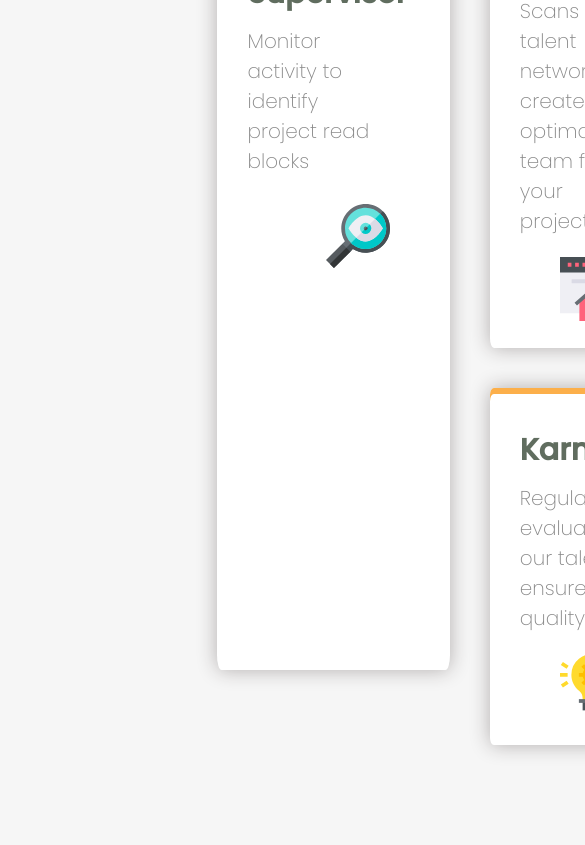
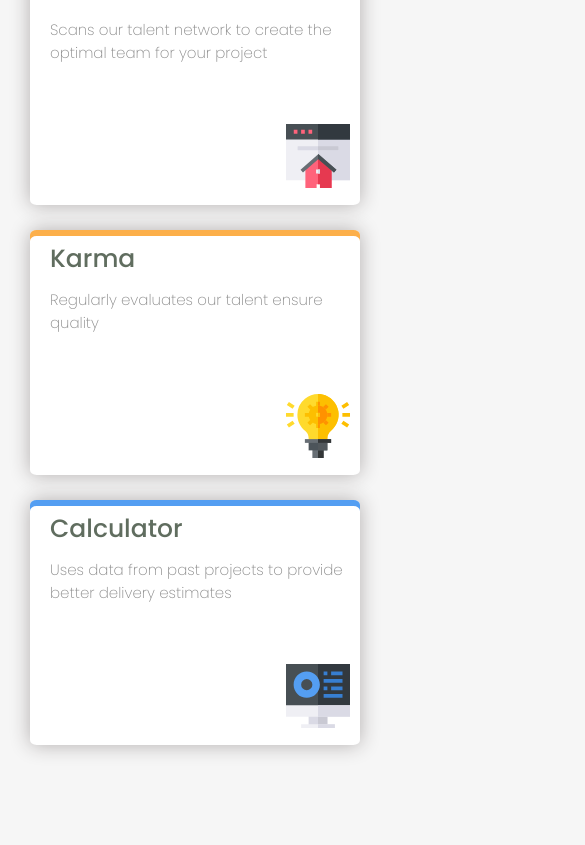
Before and after one commit to Redoyan2/Qtec-Task, a plain HTML site: page index.html in a window 390 px wide. Shown: the part 772-1617 px from the top of the page, 585 px wide, since content can reach past the window. After the commit the page ends 1577 px from the top, so only its background shows below. Drawn offline with Linux system fonts and the light colour scheme.

Commit message:
responsive

```diff
--- a/Css/style.css
+++ b/Css/style.css
@@ -1,5 +1,6 @@
 @import url('https://fonts.googleapis.com/css2?family=Poppins:ital,wght@0,200;0,500;1,300;1,500&display=swap');
 
+/*Desktop */
 * {
     margin: 0;
     padding: 0;
@@ -42,8 +43,7 @@ body {
 }
 
 .Item-section {
-    margin: 100px 200px 100px 200px ;
-
+    margin: 100px 200px 100px 200px;
     display: grid;
     gap: 40px;
 
@@ -52,11 +52,10 @@ body {
 .supervisor {
     grid-column: 1;
     grid-row: 1;
-    margin:30% 0% 30% 7%;
+    margin: 30% 0% 30% 7%;
     padding: 40px 60px 7px 30px;
-    box-shadow: black;
     border-radius: 2%;
-    box-shadow: 0px 6px 0px  hsl(180, 62%, 55%) inset , 0px 0px 20px 0px rgb(177, 173, 173);
+    box-shadow: 0px 6px 0px hsl(180, 62%, 55%) inset, 0px 0px 20px 0px rgb(177, 173, 173);
     background-color: white;
 }
 
@@ -67,48 +66,188 @@ body {
     gap: 40px;
 
 }
-.team-builder-1{
+
+.team-builder-1 {
     grid-column: 1;
     grid-row: 1;
-    border-radius:2%;
+    border-radius: 2%;
     margin: 0%;
     padding: 40px 60px 20px 30px;
-    box-shadow: 0px 6px 0px  hsl(0, 78%, 62%) inset , 0px 0px 20px 0px rgb(177, 173, 173);
+    box-shadow: 0px 6px 0px hsl(0, 78%, 62%) inset, 0px 0px 20px 0px rgb(177, 173, 173);
     background-color: white;
 }
-.team-builder-2{
+
+.team-builder-2 {
     grid-column: 1;
     grid-row: 2;
     border-radius: 2%;
     padding: 40px 60px 20px 30px;
-    box-shadow: 0px 6px 0px  hsl(34, 97%, 64%) inset , 0px 0px 20px 0px rgb(177, 173, 173) ;
+    box-shadow: 0px 6px 0px hsl(34, 97%, 64%) inset, 0px 0px 20px 0px rgb(177, 173, 173);
     background-color: white;
 }
 
 .calculator {
     grid-column: 3;
     grid-row: 1;
-    margin:30% 7% 30% 0%;
+    margin: 30% 7% 30% 0%;
     padding: 40px 60px 10px 30px;
-    box-shadow:0px 6px 0px  hsl(212, 86%, 64%) inset, 0px 0px 20px 0px rgb(177, 173, 173);
+    box-shadow: 0px 6px 0px hsl(212, 86%, 64%) inset, 0px 0px 20px 0px rgb(177, 173, 173);
 
     border-radius: 2%;
     background-color: white;
 }
 
-.images{
+.images {
     padding-top: 20%;
     text-align: right;
 }
-.Item-section p{
+
+.Item-section p {
     font-size: 20px;
     font-weight: 200;
     padding-top: 10px;
     color: #888888;
 }
-.Item-section h2{
+
+.Item-section h2 {
     font-size: 30px;
     font-weight: 600;
     color: #606d5f;
+}
+
+
+@media (max-width: 1440px) {
+
+    .herder-1 {
+        font-size: 250%;
+
+    }
+
+    .herder-2 {
+        font-size: 250%;
+
+    }
+    .head-details {
+        font-size: 17px;
+    }
+
+    .Item-section {
+        margin: 80px 100px 80px 100px;
+        gap: 35px;
+
+    }
+
+    .supervisor {
+        grid-column: 1;
+        grid-row: 1;
+        margin: 35% 0% 35% 7%;
+        padding: 40px 40px 7px 30px;
+    }
+
+
+    .calculator {
+        grid-column: 3;
+        grid-row: 1;
+        margin: 40% 7% 40% 0%;
+        padding: 40px 30px 10px 30px;
+    }
+
+    .Item-section p {
+        font-size: 15px;
+    }
+
+    .Item-section h2 {
+        font-size:25px;
+        font-weight: 500;
+    }
+}
+
+
+/*tablet response*/
+@media (max-width: 576px) {
+    .head-section {
+        text-align: center;
+        margin-top: 50px;
+    }
+
+    .herder-1 {
+        font-size: 220%;
+        margin: 0px 30px;
+    }
+
+    .herder-2 {
+        font-size: 220%;
+        margin: 0px 30px;
+    }
+
+    .head-details {
+        font-size: 20px;
+        margin: 20px 30px;
+    }
+
+    .Item-section {
+        margin: 60px 30px;
+        display: grid;
+        gap: 25px;
+    }
+
+    .supervisor {
+        grid-column: 1;
+        grid-row: 1;
+        margin: 0% 0% 0% 0%;
+        padding: 10px 10px 10px 20px;
+    }
+
+    .team-builder {
+        grid-column: 1;
+        grid-row: 2;
+        display: grid;
+        gap: 25px;
+
+    }
+
+    .team-builder-1 {
+        grid-column: 1;
+        grid-row: 1;
+        margin: 0% 0% 0% 0%;
+        padding: 10px 10px 10px 20px;
+    }
+
+    .team-builder-2 {
+        grid-column: 1;
+        grid-row: 2;
+        margin: 0% 0% 0% 0%;
+        padding: 10px 10px 10px 20px;
+    }
+
+    .calculator {
+        grid-column: 1;
+        grid-row: 3;
+        margin: 0% 0% 0% 0%;
+        padding: 10px 10px 10px 20px;
+    }
+}
+
+/*Mobile response*/
+@media (max-width: 375px) {
+    .head-section {
+        text-align: center;
+        margin-top: 50px;
+    }
+
+    .herder-1 {
+        font-size: 150%;
+        margin: 0px 30px;
+    }
+
+    .herder-2 {
+        font-size: 150%;
+        margin: 0px 30px;
+    }
+
+    .head-details {
+        font-size: 15px;
+    }
+
 
 }
```
